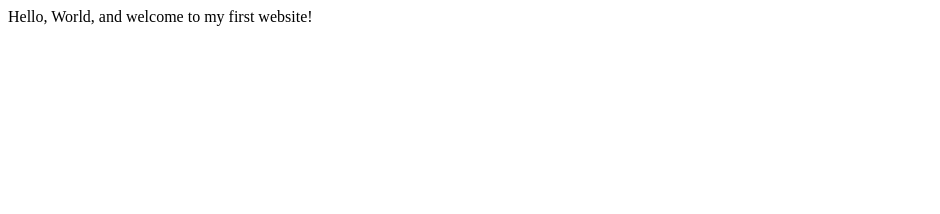
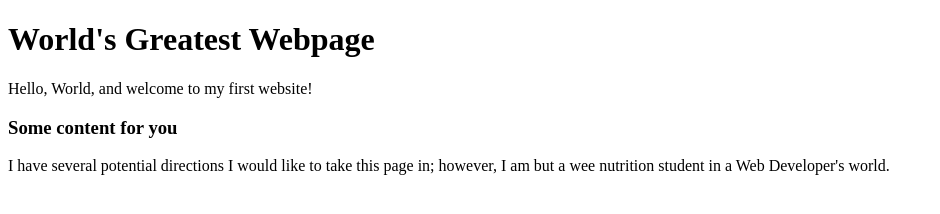
Before and after one commit to peytonrondeau1/peytonrondeau1.github.io, a plain HTML site: page index.html in a window 1280 px wide. Shown: the whole page, without its empty margins (0-940 px from the left). Drawn offline with Linux system fonts and the light colour scheme.

Commit message:
Skills check 1
Added an author, me, Peyton. As well as changed the title to my name and a job title.

Content:
Addead two headers h1 and h3. Defined "hello, World.." as a paragraph and defined a new paragraph. Finally, a comment for fun!

```diff
--- a/index.html
+++ b/index.html
@@ -2,10 +2,14 @@
 <!-- saved from url=(0050)file:///C:/Users/Peyton/Downloads/index%20(1).html -->
 <html lang="en"><head><meta http-equiv="Content-Type" content="text/html; charset=UTF-8">
 
+        <meta name="author" content="Peyton Rondeau"
         <meta name="viewport" content="width=device-width, initial-scale=1.0">
-        <title>My First Website</title>
+        <title>Peyton Rondeau | Nutritionist</title>
     </head>
     <body>
-       Hello, World, and welcome to my first website!
-
+        <h1>World's Greatest Webpage</h1>
+        <p>Hello, World, and welcome to my first website!</p>
+        <h3>Some content for you</h3>
+        <p>I have several potential directions I would like to take this page in; however, I am but a wee nutrition student in a Web Developer's world.</p>
+            <!-- some cool content for the world -->
 </body></html>
```
